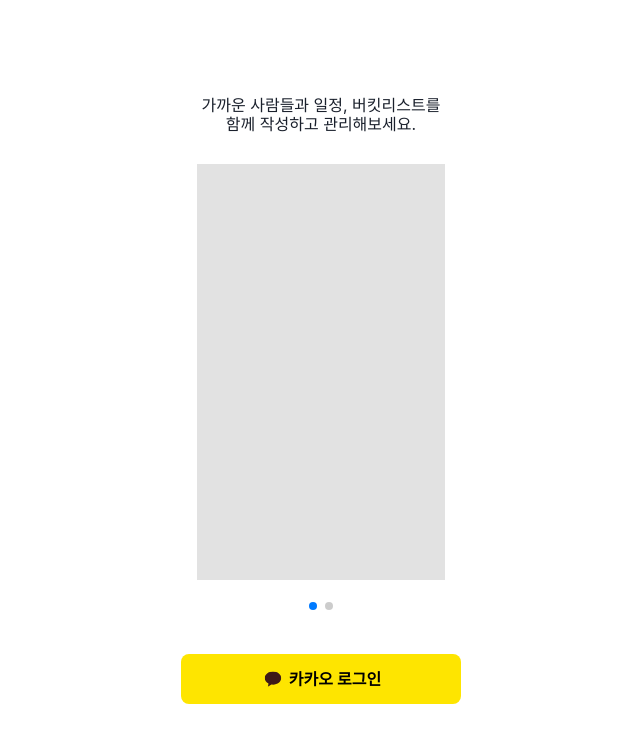
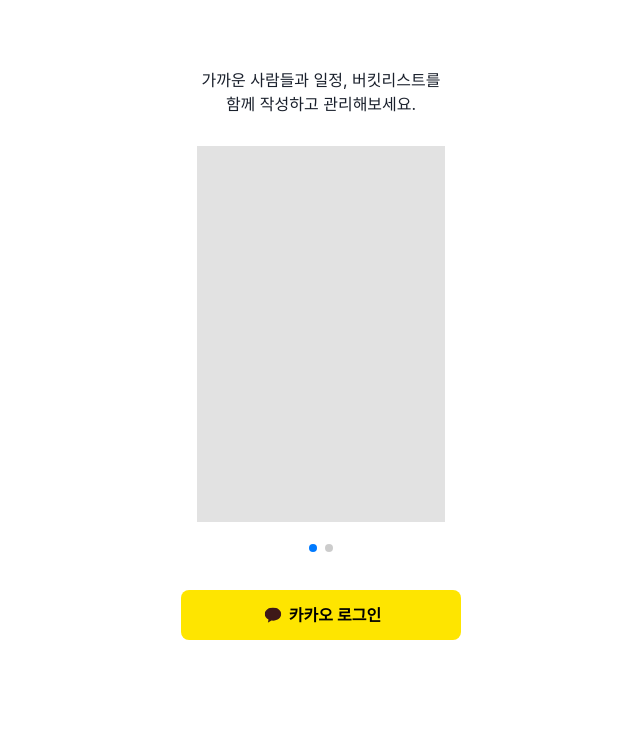
Before and after one commit to Nexters/ditto, a Next.js app: page / in a window 1280 px wide. Shown: the top 742 px of the page, without its empty margins (319-959 px from the left). Built offline with nearby package versions, Linux system fonts and the light colour scheme; no server answers.

Commit message:
change markup

```diff
--- a/components/login/TutorialSwiper.tsx
+++ b/components/login/TutorialSwiper.tsx
@@ -8,7 +8,7 @@
   return (
     <Swiper
       modules={[Pagination]}
-      style={{ width: 248, height: 460 }}
+      style={{ width: 248, height: 420 }}
       spaceBetween={50}
       slidesPerView={1}
       pagination={{ clickable: true }}
--- a/pages/index.tsx
+++ b/pages/index.tsx
@@ -7,9 +7,10 @@
 import { useEffect } from 'react';
 import { useFetchInvitationInfo } from '@/hooks/useFetchInvitationInfo';
 import { useFetchJoinedGroupList } from '@/hooks/useFetchJoinedGroupList';
-import { Button, Heading, Text, VStack } from '@chakra-ui/react';
+import { Button, Text } from '@chakra-ui/react';
 import { TutorialSwiper } from '@/components/login/TutorialSwiper';
 import { KakaoIcon } from '@/components/icons';
+import styled from '@emotion/styled';
 
 // @note: root page flow
 // 1-1. 로그인 여부 확인 -> 로그인되어 있다면 참여한 그룹 리스트 확인
@@ -68,8 +69,8 @@
 
   return (
     <MainLayout hideBottomNavigation>
-      <VStack flex={1} justifyContent={'center'} spacing={30}>
-        <Heading as="h2" whiteSpace={'pre-line'} fontSize={16} textAlign={'center'} fontWeight={400}>
+      <Container>
+        <WelcomeMessage>
           {invitationInfo ? (
             <>
               <b>{invitationInfo?.users.nickname}</b>
@@ -80,9 +81,11 @@
           ) : (
             '가까운 사람들과 일정, 버킷리스트를\n함께 작성하고 관리해보세요.'
           )}
-        </Heading>
+        </WelcomeMessage>
 
-        <TutorialSwiper />
+        <SwiperWrapper>
+          <TutorialSwiper />
+        </SwiperWrapper>
 
         <Button
           width={280}
@@ -98,10 +101,24 @@
             카카오 로그인
           </Text>
         </Button>
-      </VStack>
-      {/* </Center> */}
+      </Container>
     </MainLayout>
   );
 };
 
+const Container = styled.section`
+  flex: 1;
+  padding: 68px 0 40px;
+  text-align: center;
+`;
+const WelcomeMessage = styled.h2`
+  font-size: 16px;
+  font-weight: 400;
+  white-space: pre-line;
+  text-align: center;
+`;
+const SwiperWrapper = styled.div`
+  padding: 30px 0 24px;
+`;
+
 export default RootPage;
```
